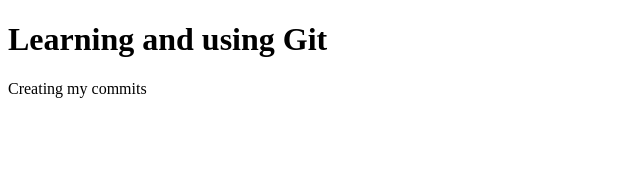
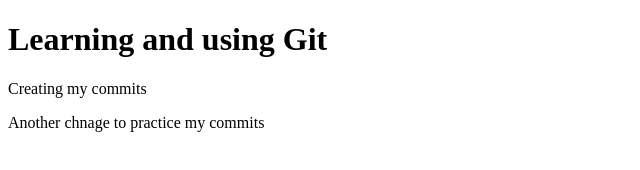
Before and after one commit to ctwiced/comitgitfolder, a plain HTML site: page index.html in a window 1280 px wide. Shown: the whole page, without its empty margins (0-640 px from the left). Drawn offline with Linux system fonts and the light colour scheme.

Commit message:
Added a paragraph just to practice more git stuff

```diff
--- a/index.html
+++ b/index.html
@@ -6,5 +6,6 @@
   <body>
     <h1>Learning and using Git</h1>
     <p>Creating my commits</p>
+    <p>Another chnage to practice my commits</p>
   </body>
 </html>
```
